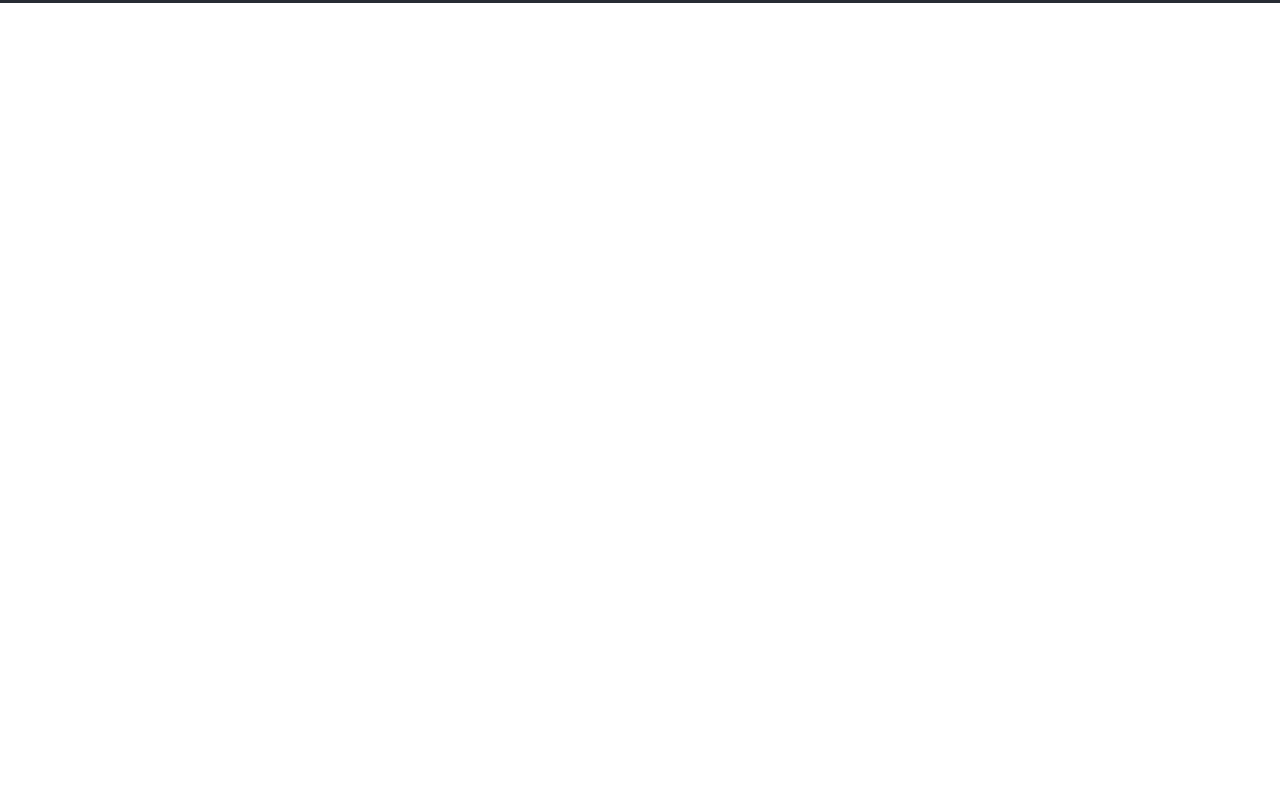
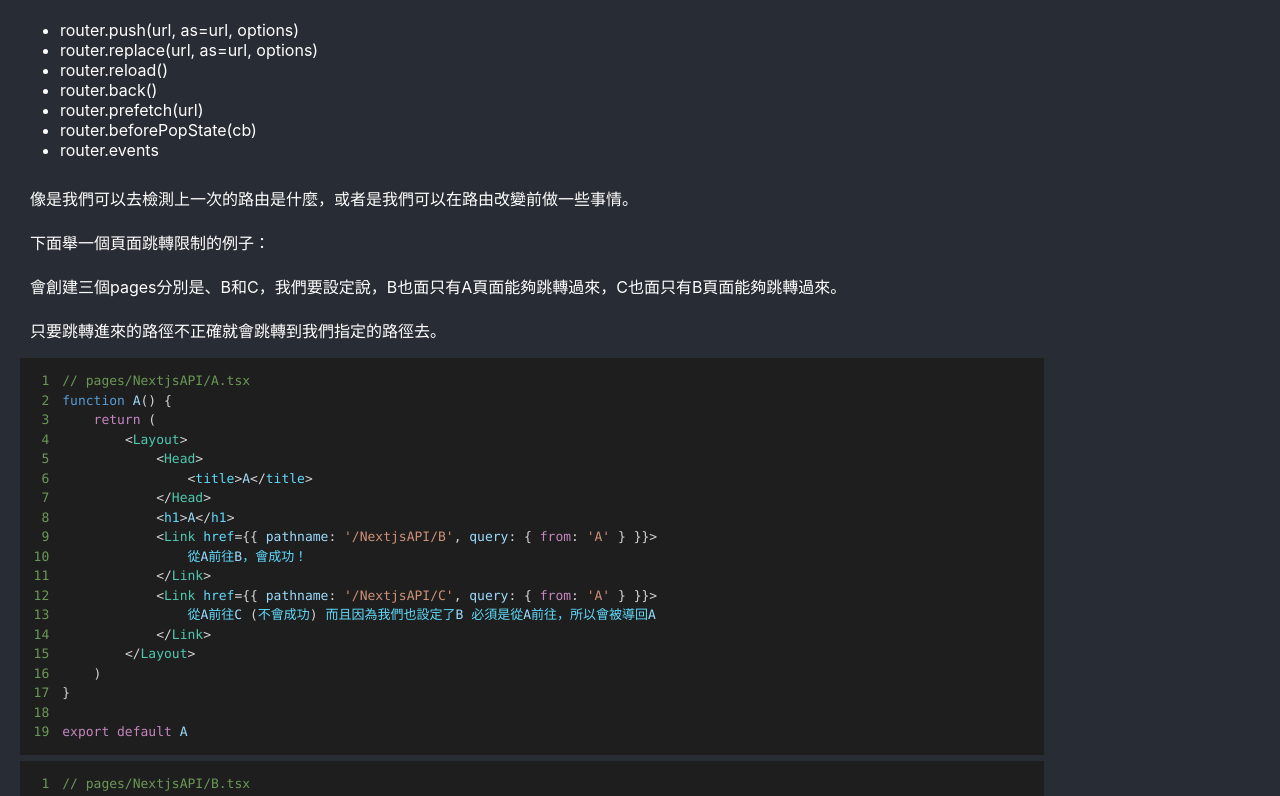
Before and after one commit to Bobo100/React-Next.js-Introduce, a Next.js app: page /NextjsAPI in a window 1280 px wide. Shown: the part 6460-7256 px from the top of the page. Before the commit the page ends 6463 px from the top, so only its background shows below. Built offline with nearby package versions, Linux system fonts and the light colour scheme.

Commit message:
新增一些routes的介紹

```diff
--- a/pages/NextjsAPI.tsx
+++ b/pages/NextjsAPI.tsx
@@ -229,6 +229,80 @@ export default function handler(
 
 
                 <h1>next/router</h1>
+                <p>next/router是Next.js的路由器，它提供了一個客戶端的路由器，可以讓我們在客戶端導航。</p>
+                <p>它是一個全局的路由器，所以我們可以在任何地方使用它。</p>
+                <p>它的API如下：</p>
+                <ul>
+                    <li>router.push(url, as=url, options)</li>
+                    <li>router.replace(url, as=url, options)</li>
+                    <li>router.reload()</li>
+                    <li>router.back()</li>
+                    <li>router.prefetch(url)</li>
+                    <li>router.beforePopState(cb)</li>
+                    <li>router.events</li>
+                </ul>
+
+                <p>像是我們可以去檢測上一次的路由是什麼，或者是我們可以在路由改變前做一些事情。</p>
+                <p>下面舉一個頁面跳轉限制的例子：</p>
+                <p>會創建三個pages分別是、B和C，我們要設定說，B也面只有A頁面能夠跳轉過來，C也面只有B頁面能夠跳轉過來。</p>
+                <p>只要跳轉進來的路徑不正確就會跳轉到我們指定的路徑去。</p>
+                <CommonPrism>
+                    {`// pages/NextjsAPI/A.tsx
+function A() {
+    return (
+        <Layout>
+            <Head>
+                <title>A</title>
+            </Head>
+            <h1>A</h1>
+            <Link href={{ pathname: '/NextjsAPI/B', query: { from: 'A' } }}>
+                從A前往B，會成功！
+            </Link>
+            <Link href={{ pathname: '/NextjsAPI/C', query: { from: 'A' } }}>
+                從A前往C (不會成功) 而且因為我們也設定了B 必須是從A前往，所以會被導回A
+            </Link>
+        </Layout>
+    )
+}
+
+export default A`}
+                </CommonPrism>
+
+                <CommonPrism>
+                    {`// pages/NextjsAPI/B.tsx
+import Head from "next/head";
+import Layout from "../../components/layout";
+import { useRouter } from "next/router";
+import Link from "next/link";
+
+function B() {
+    const router = useRouter()
+
+    if (router.query.from != 'A') {
+        router.push('/NextjsAPI/A')
+    }
+
+    return (
+        <Layout>
+            <Head>
+                <title>B</title>
+            </Head>
+            <h1>B</h1>
+            <Link href={{ pathname: '/NextjsAPI/A', query: { from: 'B' } }}>
+                從B前往A(一定成功。因為A沒有限制)
+            </Link>
+            <Link href={{ pathname: '/NextjsAPI/C', query: { from: 'B' } }}>
+                從B前往C(會成功，因為我們設定一定要從B前往)
+            </Link>
+        </Layout>
+    )
+}
+
+export default B`}
+                </CommonPrism>
+                <p>同理，你就會設定C頁面</p>
+
+                <Link href="/NextjsAPI/A">前往體驗</Link>
 
                 <h1>next/head</h1>
             </div>
```
Also changed, not shown: pages/NextjsAPI/A.tsx (added, +22 -0 lines), pages/NextjsAPI/B.tsx (added, +29 -0 lines), pages/NextjsAPI/C.tsx (added, +29 -0 lines).
